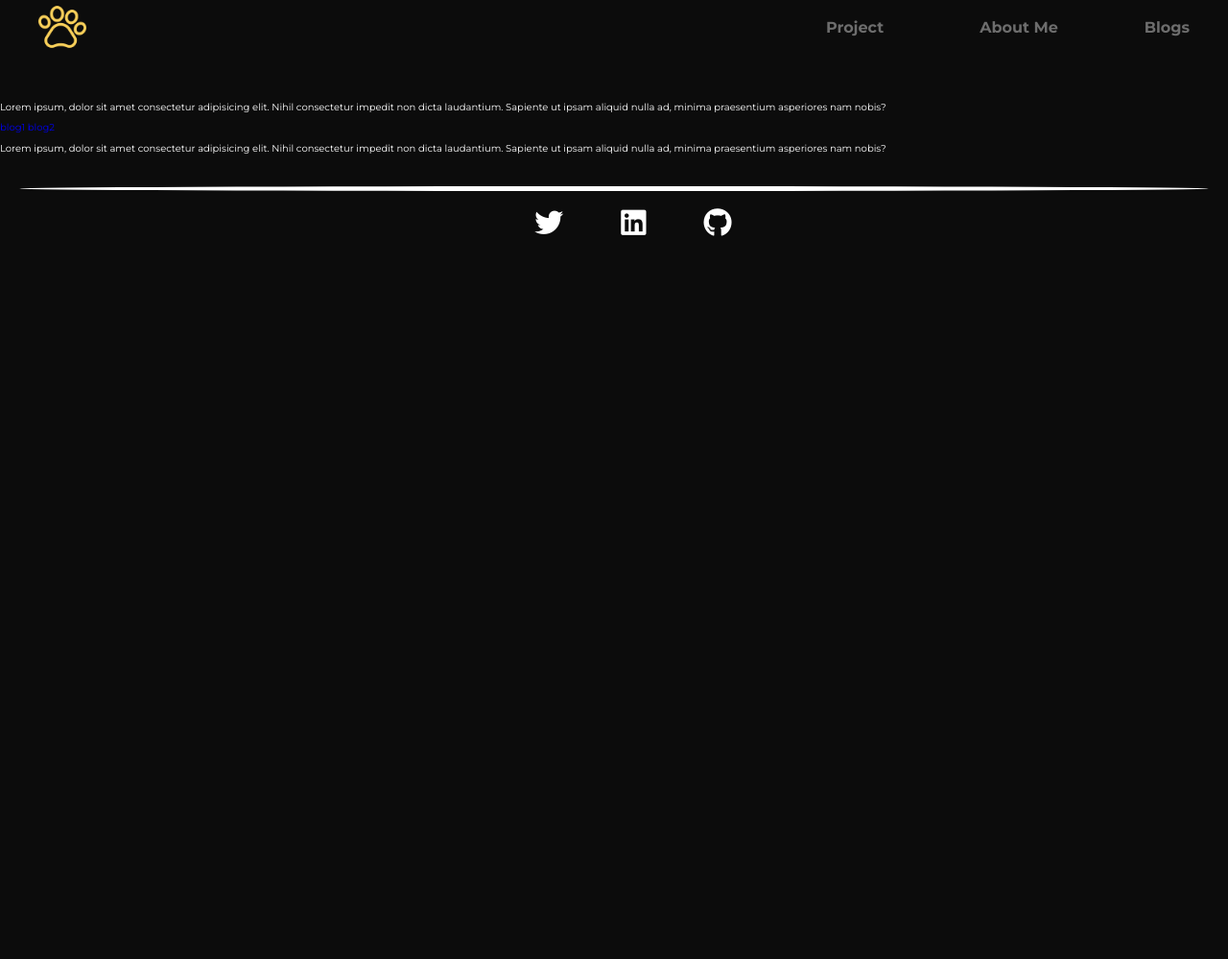
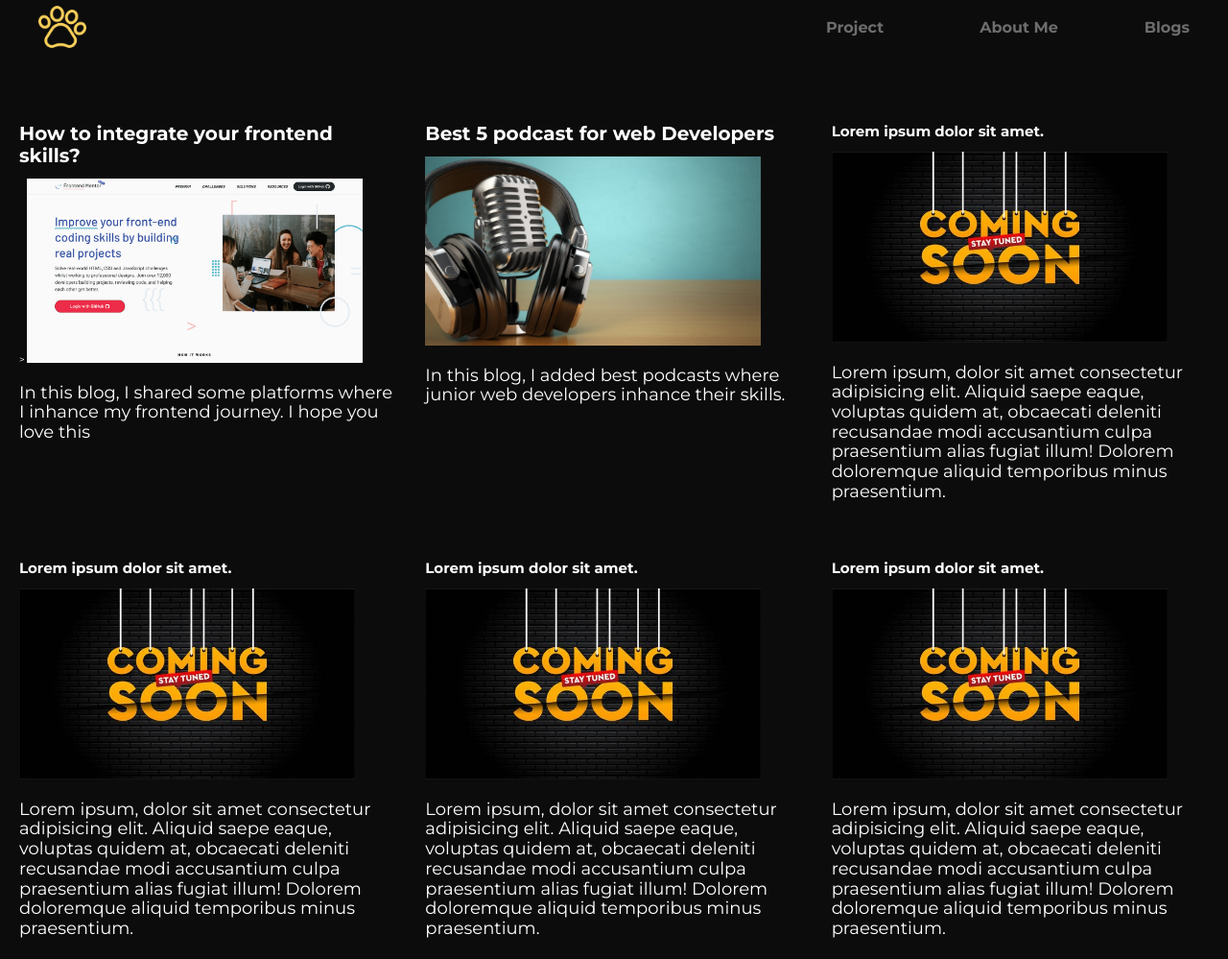
Before and after one commit to vickydarlinn/Vicky-Darlinn, a plain HTML site: page blogs/blogs.html in a window 1280 px wide. Shown: the part 37-1036 px from the top of the page at 96% size. Before the commit the page ends 800 px from the top, so only its background shows below. Drawn offline with Linux system fonts and the light colour scheme; files whose address does not match are found by name.

Commit message:
fix:blog page

```diff
--- a/asset/styles/style.css
+++ b/asset/styles/style.css
@@ -371,3 +371,15 @@ a {
   color: var(--hover_color);
   transition: 0.5s ease;
 }
+/* blog page main */
+.blog_heading a {
+  color: var(--primary_color);
+  font-size: 2rem;
+}
+.blog_img {
+  max-width: 35rem;
+  width: 100%;
+}
+.blog_text {
+  font-size: 1.8rem;
+}
--- a/blogs/blogs.html
+++ b/blogs/blogs.html
@@ -28,19 +28,89 @@
         <li class="nav_item"><a href="blogs/blogs.html">Blogs</a></li>
       </ul>
     </nav>
+    <!-- blog card -->
+    <section class="container">
+      <div class="blogs grid grid-1x3">
+        <div class="blog_card">
+          <h2 class="blog_heading">
+            <a href="/blogs/blog1.html"
+              >How to integrate your frontend skills?</a
+            >
+          </h2>
+          >
+          <img src="/asset/img/frontend mentor.png" alt="" class="blog_img" />
+          <div class="blog_body">
+            <p class="blog_text">
+              In this blog, I shared some platforms where I inhance my frontend
+              journey. I hope you love this
+            </p>
+          </div>
+        </div>
+        <div class="blog_card">
+          <h2 class="blog_heading">
+            <a href="/blogs/top_podcasts_for_web_developer.html"
+              >Best 5 podcast for web Developers</a
+            >
+          </h2>
+          <img src="/asset/img/podcast.jpg" alt="" class="blog_img" />
+          <div class="blog_body">
+            <p class="blog_text">
+              In this blog, I added best podcasts where junior web developers
+              inhance their skills.
+            </p>
+          </div>
+        </div>
+        <div class="blog_card">
+          <h2 class="blog_heading">Lorem ipsum dolor sit amet.</h2>
+          <img src="/asset/img/coming_soon.jpg" alt="" class="blog_img" />
+          <div class="blog_body">
+            <p class="blog_text">
+              Lorem ipsum, dolor sit amet consectetur adipisicing elit. Aliquid
+              saepe eaque, voluptas quidem at, obcaecati deleniti recusandae
+              modi accusantium culpa praesentium alias fugiat illum! Dolorem
+              doloremque aliquid temporibus minus praesentium.
+            </p>
+          </div>
+        </div>
+        <div class="blog_card">
+          <h2 class="blog_heading">Lorem ipsum dolor sit amet.</h2>
+          <img src="/asset/img/coming_soon.jpg" alt="" class="blog_img" />
+          <div class="blog_body">
+            <p class="blog_text">
+              Lorem ipsum, dolor sit amet consectetur adipisicing elit. Aliquid
+              saepe eaque, voluptas quidem at, obcaecati deleniti recusandae
+              modi accusantium culpa praesentium alias fugiat illum! Dolorem
+              doloremque aliquid temporibus minus praesentium.
+            </p>
+          </div>
+        </div>
+        <div class="blog_card">
+          <h2 class="blog_heading">Lorem ipsum dolor sit amet.</h2>
+          <img src="/asset/img/coming_soon.jpg" alt="" class="blog_img" />
+          <div class="blog_body">
+            <p class="blog_text">
+              Lorem ipsum, dolor sit amet consectetur adipisicing elit. Aliquid
+              saepe eaque, voluptas quidem at, obcaecati deleniti recusandae
+              modi accusantium culpa praesentium alias fugiat illum! Dolorem
+              doloremque aliquid temporibus minus praesentium.
+            </p>
+          </div>
+        </div>
+        <div class="blog_card">
+          <h2 class="blog_heading">Lorem ipsum dolor sit amet.</h2>
+          <img src="/asset/img/coming_soon.jpg" alt="" class="blog_img" />
+          <div class="blog_body">
+            <p class="blog_text">
+              Lorem ipsum, dolor sit amet consectetur adipisicing elit. Aliquid
+              saepe eaque, voluptas quidem at, obcaecati deleniti recusandae
+              modi accusantium culpa praesentium alias fugiat illum! Dolorem
+              doloremque aliquid temporibus minus praesentium.
+            </p>
+          </div>
+        </div>
+      </div>
+    </section>
 
-    <p>
-      Lorem ipsum, dolor sit amet consectetur adipisicing elit. Nihil
-      consectetur impedit non dicta laudantium. Sapiente ut ipsam aliquid nulla
-      ad, minima praesentium asperiores nam nobis?
-    </p>
-    <a href="/blogs/blog1.html">blog1</a>
-    <a href="/blogs/top_podcasts_for_web_developer.html">blog2</a>
-    <p>
-      Lorem ipsum, dolor sit amet consectetur adipisicing elit. Nihil
-      consectetur impedit non dicta laudantium. Sapiente ut ipsam aliquid nulla
-      ad, minima praesentium asperiores nam nobis?
-    </p>
     <!-- footer -->
     <footer class="container">
       <span class="footer_line"></span>
```
Also changed, not shown: asset/img/coming_soon.jpg (added), asset/img/podcast.jpg (added).
